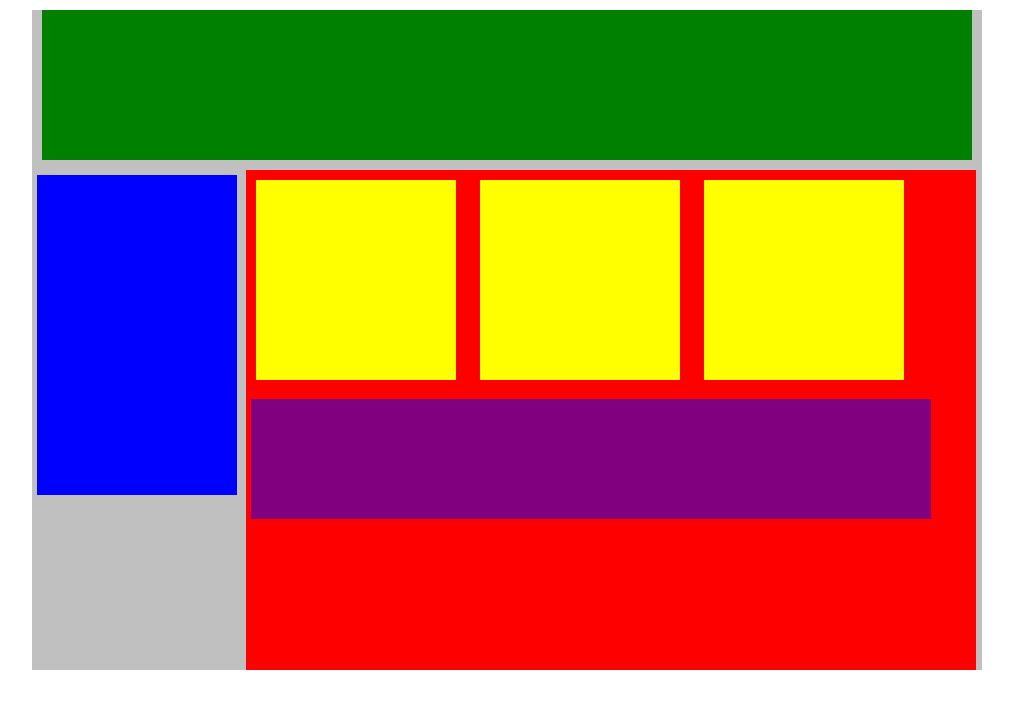
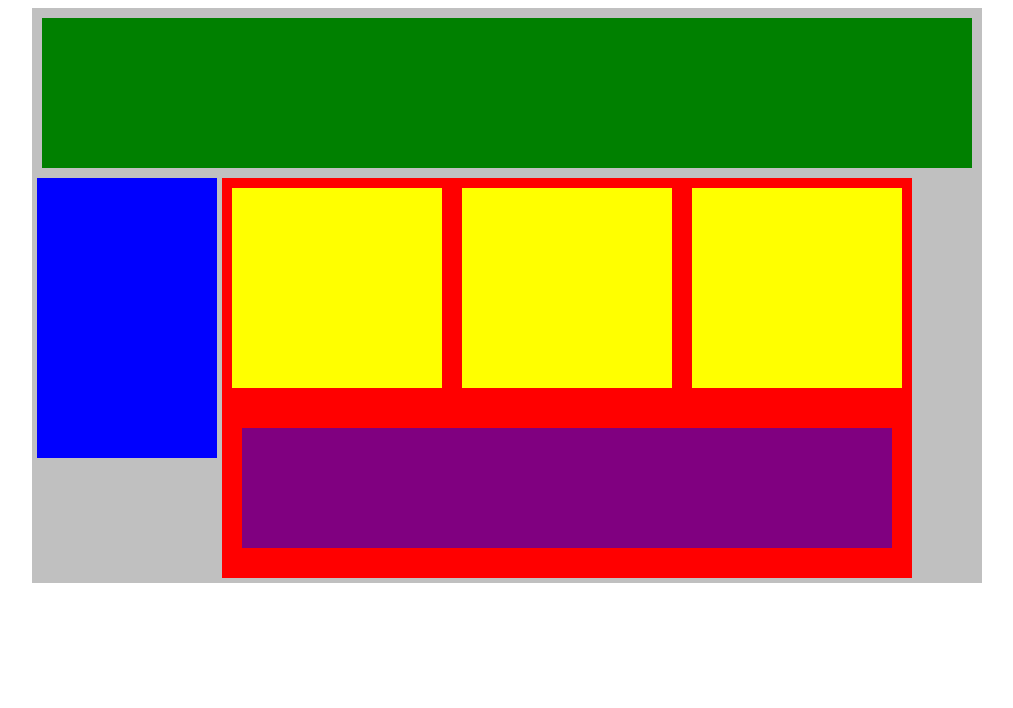
Before and after one commit to mwendo/DojoAssignments, a plain HTML site: page CSS-Block/index.html in a window 1280 px wide. Shown: the whole page, without its empty margins (133-1146 px from the left). Drawn offline with Linux system fonts and the light colour scheme.

Commit message:
Fixed box model using Flex!

```diff
--- a/CSS-Block/index.html
+++ b/CSS-Block/index.html
@@ -7,6 +7,7 @@
 <body>
     <div class="container">
         <div class="top-nav"></div>
+        <div class="container2">
             <div class="side-nav"></div>
             <div class="main">
                 <div class="sub-content"></div>
@@ -15,5 +16,6 @@
                 <div id="advertisement"></div>
             </div>
         </div>
+    </div>
 </body>
 </html>
--- a/CSS-Block/style.css
+++ b/CSS-Block/style.css
@@ -2,38 +2,44 @@
     width: 950px;
     background-color: silver;
     margin: 0px auto;
+    display: flex;
+    flex-flow: column;
 }
 .top-nav {
     height: 150px;
     background-color: green;
     margin: 10px;
 }
+.container2 {
+    display: flex;
+    flex-flow: row;
+}
 .side-nav {
-    height: 320px;
-    width: 200px;
+    height: 280px;
+    width: 180px;
     background-color: blue;
     display: inline-block;
-    margin: 5px;
+    margin-left: 5px;
 }
 .main {
-    height: 500px;
-    width: 730px;
+    height: 400px;
+    width: 690px;
     background-color: red;
-    display: inline-block;
-    vertical-align: top;
+    display: flex;
+    flex-wrap: wrap;
+    align-self: flex-end;
+    margin-left: 5px;
+    margin-bottom: 5px;
 }
 .sub-content {
-    height: 120px;
-    width: 120px;
+    height: 200px;
+    width: 210px;
     background-color: yellow;
-    display: inline-block;
     margin: 10px;
-    padding: 40px;
 }
 #advertisement {
     height: 120px;
-    width: 680px;
+    width: 660px;
     background-color: purple;
-    margin: 5px;
-}]
-/* meaningless change */
+    margin: 20px;
+}
--- a/CSS_Example/style.css
+++ b/CSS_Example/style.css
@@ -41,5 +41,5 @@ table {
   }
 
   tr:nth-child(even) {
-    background-color: #555';
+    background-color: #555;
   }
--- /dev/null
+++ b/TheFlexAdvantage/style.css
@@ -0,0 +1,19 @@
+.container {
+    width: 1200px;
+    margin: 0 auto;
+    background-color: burlywood;
+    display: flex;
+}
+
+.box {
+    background-color: aquamarine;
+    height: 300px;
+    width: 33%;
+    border: 1px solid black;
+    margin: 10px;
+    font-size: 5rem;
+    font-family: Arial, Helvetica, sans-serif;
+    display: flex;
+    justify-content: center;
+    align-items: center;
+}
```
Also changed, not shown: TheFlexAdvantage/index.html (added, +17 -0 lines), 1 other file. Lines whose indentation alone changed are shown as unchanged.
